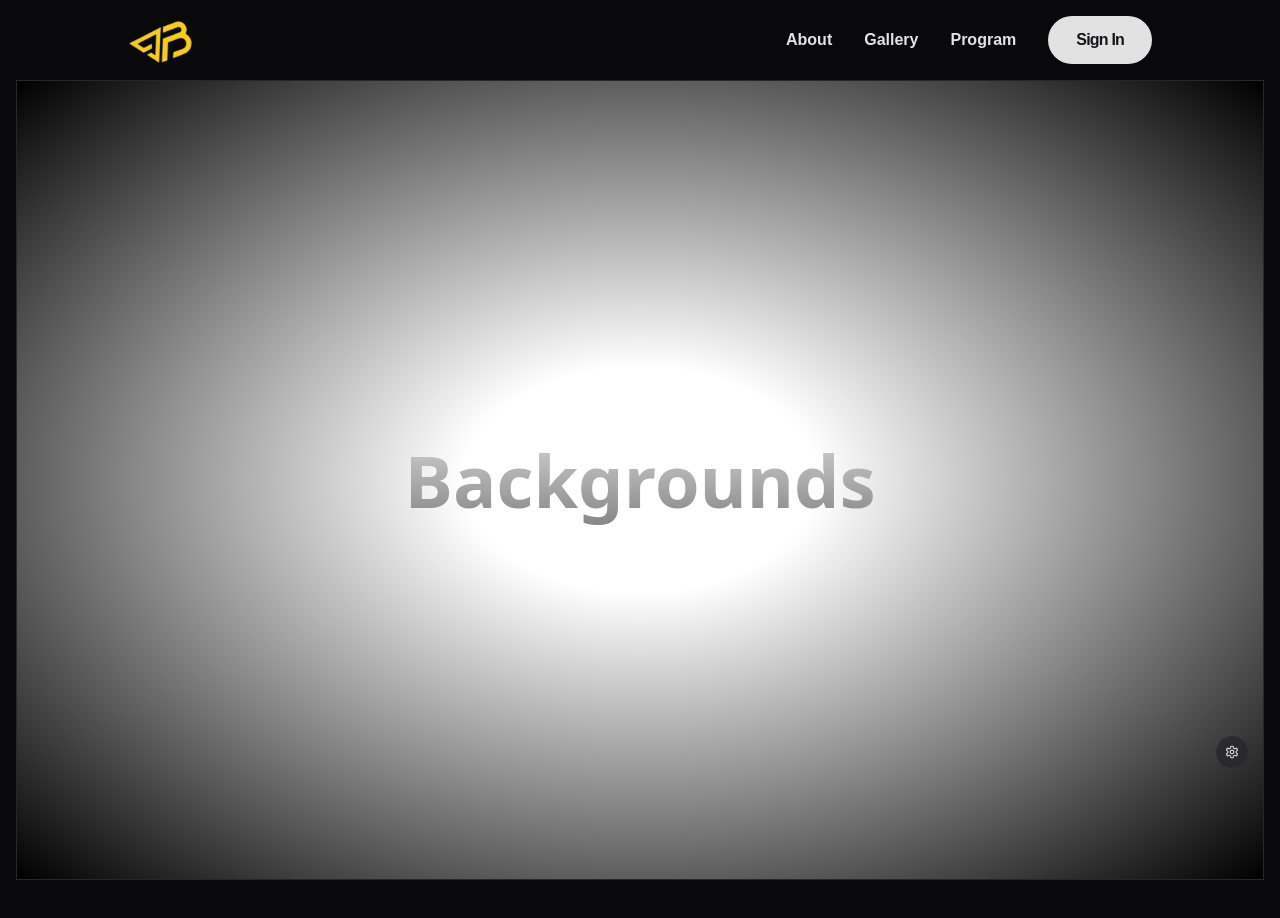
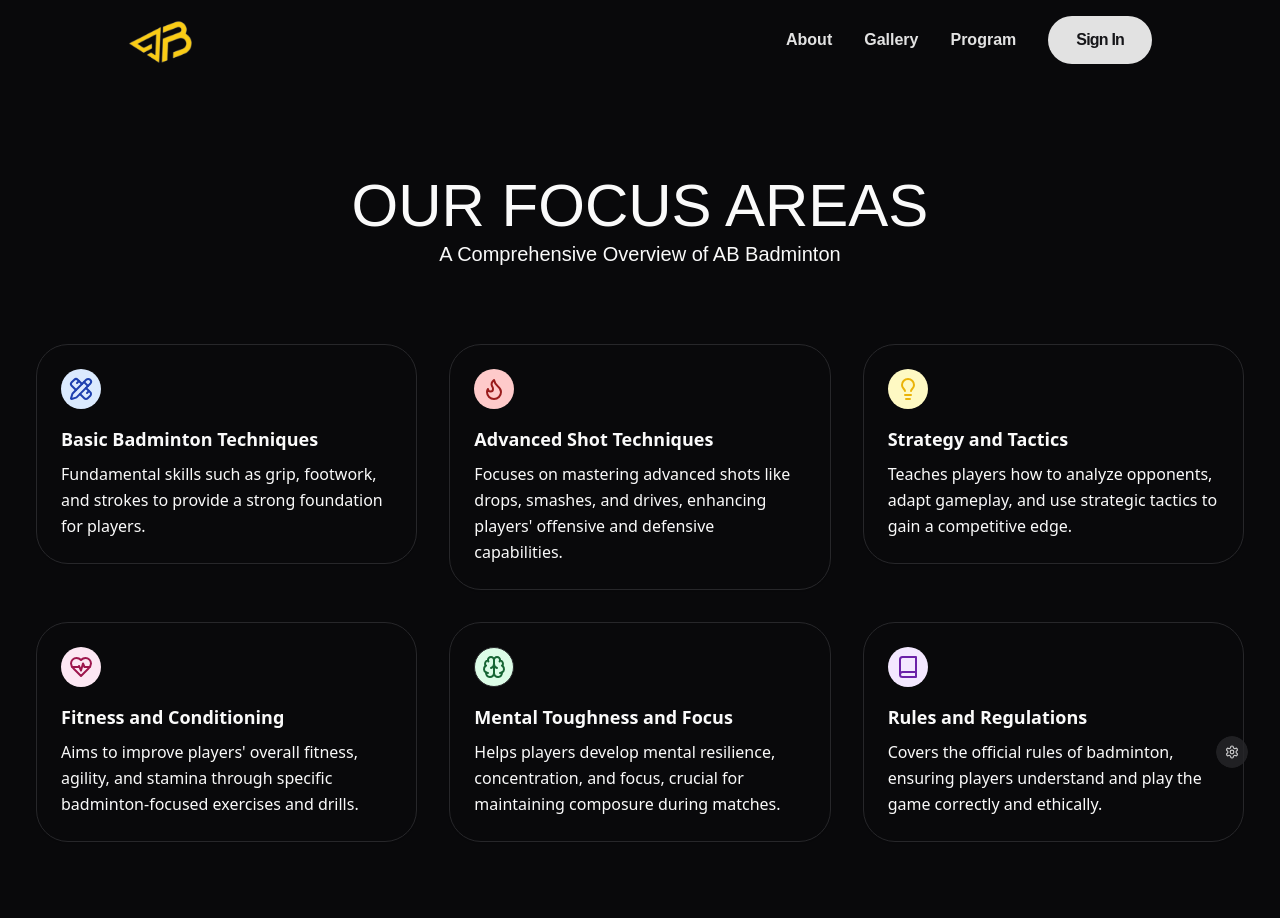
Before and after one commit to Jgarette0/BADMINTON-website, a React (Vite) app: page /Gallery in a window 1280 px wide. Shown: the top 918 px of the page. Before the commit the page ends 880 px from the top, so only its background shows below. Built offline with nearby package versions, Linux system fonts and the light colour scheme; no server answers; a web font is replaced by a local one.

Commit message:
new: hero section

```diff
--- a/src/components/Header/Sidebar.tsx
+++ b/src/components/Header/Sidebar.tsx
@@ -14,11 +14,7 @@ import { AlignRight } from "lucide-react";
 import { Link, NavLink } from "react-router-dom";
 import { ScrollArea } from "../ui/scroll-area";
 import DarkMode from "@/Layout/Darkmode";
-import {
-  SignedIn,
-  SignedOut,
-  UserButton,
-} from "@clerk/clerk-react";
+import { SignedIn, SignedOut, UserButton } from "@clerk/clerk-react";
 // import { Card } from "./ui/card";
 
 export function SidebarRoute() {
@@ -35,8 +31,8 @@ export function SidebarRoute() {
 
   return (
     <Sheet>
-      <SheetTrigger asChild>
-        <AlignRight size={28} strokeWidth={1.25} />
+      <SheetTrigger asChild className="fixed top-6 right-4 z-50">
+        <AlignRight size={28} strokeWidth={1.25} className=" z-999" />
       </SheetTrigger>
       <SheetContent>
         <SheetHeader className="flex flex-col place-items-start gap-4 ">
--- /dev/null
+++ b/src/components/Home/Hero.tsx
@@ -0,0 +1,116 @@
+import { Card } from "../ui/card";
+import {
+  PencilRuler,
+  Flame,
+  Lightbulb,
+  HeartPulse,
+  Brain,
+  Book,
+} from "lucide-react";
+
+function Hero() {
+  return (
+    <>
+      <section className=" body-font">
+        <div className="container px-5 py-24 mx-auto">
+          <div className="flex flex-wrap w-full mb-20 flex-col items-center text-center">
+            <h1 className="font-medium title-font mb-2 font-dahlia text-6xl ">
+              OUR FOCUS AREAS
+            </h1>
+            <p className="lg:w-1/2 w-full leading-none text-xl font-mona">
+              A Comprehensive Overview of AB Badminton
+            </p>
+          </div>
+          <div className="flex flex-wrap -m-4">
+            <div className="xl:w-1/3 md:w-1/2 p-4">
+              <Card className="p-6 rounded-lg">
+                <div className="w-10 h-10 bg-blue-100 text-blue-800 inline-flex items-center justify-center rounded-full  mb-4">
+                  <PencilRuler />
+                </div>
+                <h2 className="text-lg  title-font font-semibold mb-2">
+                  Basic Badminton Techniques
+                </h2>
+                <p className="leading-relaxed text-base">
+                  Fundamental skills such as grip, footwork, and strokes to
+                  provide a strong foundation for players.
+                </p>
+              </Card>
+            </div>
+            <div className="xl:w-1/3 md:w-1/2 p-4">
+              <Card className="p-6 rounded-lg">
+                <div className="w-10 h-10  text-red-800  bg-red-200 inline-flex items-center justify-center rounded-full  mb-4">
+                  <Flame />
+                </div>
+                <h2 className="text-lg  title-font font-semibold mb-2">
+                  Advanced Shot Techniques
+                </h2>
+                <p className="leading-relaxed text-base">
+                  Focuses on mastering advanced shots like drops, smashes, and
+                  drives, enhancing players' offensive and defensive
+                  capabilities.
+                </p>
+              </Card>
+            </div>
+            <div className="xl:w-1/3 md:w-1/2 p-4">
+              <Card className="p-6 rounded-lg">
+                <div className="w-10 h-10 inline-flex items-center justify-center text-yellow-500 bg-yellow-100 rounded-full  mb-4">
+                  <Lightbulb />
+                </div>
+                <h2 className="text-lg  title-font font-semibold mb-2">
+                  Strategy and Tactics
+                </h2>
+                <p className="leading-relaxed text-base">
+                  Teaches players how to analyze opponents, adapt gameplay, and
+                  use strategic tactics to gain a competitive edge.
+                </p>
+              </Card>
+            </div>
+            <div className="xl:w-1/3 md:w-1/2 p-4">
+              <Card className="p-6 rounded-lg">
+                <div className="w-10 h-10 text-pink-800 bg-pink-100 inline-flex items-center justify-center rounded-full  mb-4">
+                  <HeartPulse />
+                </div>
+                <h2 className="text-lg  title-font font-semibold mb-2">
+                  Fitness and Conditioning
+                </h2>
+                <p className="leading-relaxed text-base">
+                  Aims to improve players' overall fitness, agility, and stamina
+                  through specific badminton-focused exercises and drills.
+                </p>
+              </Card>
+            </div>
+            <div className="xl:w-1/3 md:w-1/2 p-4">
+              <Card className="p-6 rounded-lg">
+                <div className="w-10 h-10 text-green-800 bg-green-100 border inline-flex items-center justify-center rounded-full  mb-4">
+                  <Brain />
+                </div>
+                <h2 className="text-lg  title-font font-semibold mb-2">
+                  Mental Toughness and Focus
+                </h2>
+                <p className="leading-relaxed text-base">
+                  Helps players develop mental resilience, concentration, and
+                  focus, crucial for maintaining composure during matches.
+                </p>
+              </Card>
+            </div>
+            <div className="xl:w-1/3 md:w-1/2 p-4">
+              <Card className=" p-6 rounded-lg">
+                <div className="w-10 h-10 text-purple-800 bg-purple-100 inline-flex items-center justify-center rounded-full  mb-4">
+                  <Book />
+                </div>
+                <h2 className="text-lg  title-font font-semibold mb-2">
+                  Rules and Regulations
+                </h2>
+                <p className="leading-relaxed text-base">
+                  Covers the official rules of badminton, ensuring players
+                  understand and play the game correctly and ethically.
+                </p>
+              </Card>
+            </div>
+          </div>
+        </div>
+      </section>
+    </>
+  );
+}
+export default Hero;
--- /dev/null
+++ b/src/components/ui/layout-grid.tsx
@@ -0,0 +1,109 @@
+"use client";
+import React, { useState, useRef, useEffect } from "react";
+import { motion } from "framer-motion";
+import { cn } from "@/utils/cn";
+
+type Card = {
+  id: number;
+  content: JSX.Element | React.ReactNode | string;
+  className: string;
+  thumbnail: string;
+};
+
+export const LayoutGrid = ({ cards }: { cards: Card[] }) => {
+  const [selected, setSelected] = useState<Card | null>(null);
+  const [lastSelected, setLastSelected] = useState<Card | null>(null);
+
+  const handleClick = (card: Card) => {
+    setLastSelected(selected);
+    setSelected(card);
+  };
+
+  const handleOutsideClick = () => {
+    setLastSelected(selected);
+    setSelected(null);
+  };
+
+  return (
+    <div className="w-full h-full p-10 grid grid-cols-1 md:grid-cols-3  max-w-7xl mx-auto gap-4 ">
+      {cards.map((card, i) => (
+        <div key={i} className={cn(card.className, "")}>
+          <motion.div
+            onClick={() => handleClick(card)}
+            className={cn(
+              card.className,
+              "relative overflow-hidden",
+              selected?.id === card.id
+                ? "rounded-lg cursor-pointer absolute inset-0 h-1/2 w-full md:w-1/2 m-auto z-50 flex justify-center items-center flex-wrap flex-col"
+                : lastSelected?.id === card.id
+                ? "z-40 bg-white rounded-xl h-full w-full"
+                : "bg-white rounded-xl h-full w-full"
+            )}
+            layout
+          >
+            {selected?.id === card.id && <SelectedCard selected={selected} />}
+            <BlurImage card={card} />
+          </motion.div>
+        </div>
+      ))}
+      <motion.div
+        onClick={handleOutsideClick}
+        className={cn(
+          "absolute h-full w-full left-0 top-0 bg-black opacity-0 z-10",
+          selected?.id ? "pointer-events-auto" : "pointer-events-none"
+        )}
+        animate={{ opacity: selected?.id ? 0.3 : 0 }}
+      />
+    </div>
+  );
+};
+
+const BlurImage = ({ card }: { card: Card }) => {
+  const [loaded, setLoaded] = useState(false);
+  return (
+    <img
+      src={card.thumbnail}
+      height="500"
+      width="500"
+      onLoad={() => setLoaded(true)}
+      className={cn(
+        "object-cover object-top absolute inset-0 h-full w-full transition duration-200",
+        loaded ? "blur-none" : "blur-md"
+      )}
+      alt="thumbnail"
+    />
+  );
+};
+
+const SelectedCard = ({ selected }: { selected: Card | null }) => {
+  return (
+    <div className="bg-transparent h-full w-full flex flex-col justify-end rounded-lg shadow-2xl relative z-[60]">
+      <motion.div
+        initial={{
+          opacity: 0,
+        }}
+        animate={{
+          opacity: 0.6,
+        }}
+        className="absolute inset-0 h-full w-full bg-black opacity-60 z-10"
+      />
+      <motion.div
+        initial={{
+          opacity: 0,
+          y: 100,
+        }}
+        animate={{
+          opacity: 1,
+          y: 0,
+        }}
+        transition={{
+          duration: 0.3,
+          ease: "easeInOut",
+        }}
+        className="relative px-8 pb-4 z-[70]"
+      >
+        {selected?.content}
+      </motion.div>
+    </div>
+  );
+};
--- a/src/main.tsx
+++ b/src/main.tsx
@@ -139,7 +139,7 @@ const Render = () => {
             dividerText: "text-primary",
             dividerLine: "bg-primary",
             socialButtonsBlockButton:
-              "bg-secondary text-md font-mona py-3 transition-all duration-300 ease-in-out rounded-sm text-primary transition-all duration-300 ease-in-out hover:bg-secondary hover:text-primary font-semibold hover:scale-105",
+              "bg-secondary text-md font-mona py-4 transition-all duration-300 ease-in-out rounded-sm border-none text-primary transition-all duration-300 ease-in-out hover:bg-secondary hover:text-primary font-semibold hover:scale-105",
             socialButtonsBlockButtonArrow: "text-primary",
             footerActionText: "text-primary",
             footerActionLink:
--- a/src/pages/Gallery.tsx
+++ b/src/pages/Gallery.tsx
@@ -1,9 +1,10 @@
 import DotBackgroundDemo from "@/components/Gallery/Bg";
+import Hero from "@/components/Home/Hero";
 
 export const GalleryPage = () => {
   return (
     <>
-      <DotBackgroundDemo />
+      <Hero />
     </>
   );
 };
--- a/src/pages/Home.tsx
+++ b/src/pages/Home.tsx
@@ -1,3 +1,4 @@
+import Hero from "@/components/Home/Hero";
 import AboutSection from "@/components/Home/HomeAbout";
 import HomeTitle from "@/components/Home/Hometitle";
 import InfiniteMovingCardsDemo from "@/components/Home/ImageInfinite";
@@ -14,6 +15,7 @@ export const HomePage = () => {
       </div>
       <InfiniteMovingCardsDemo />
       <AboutSection />
+      <Hero />
     </>
   );
 };
```
